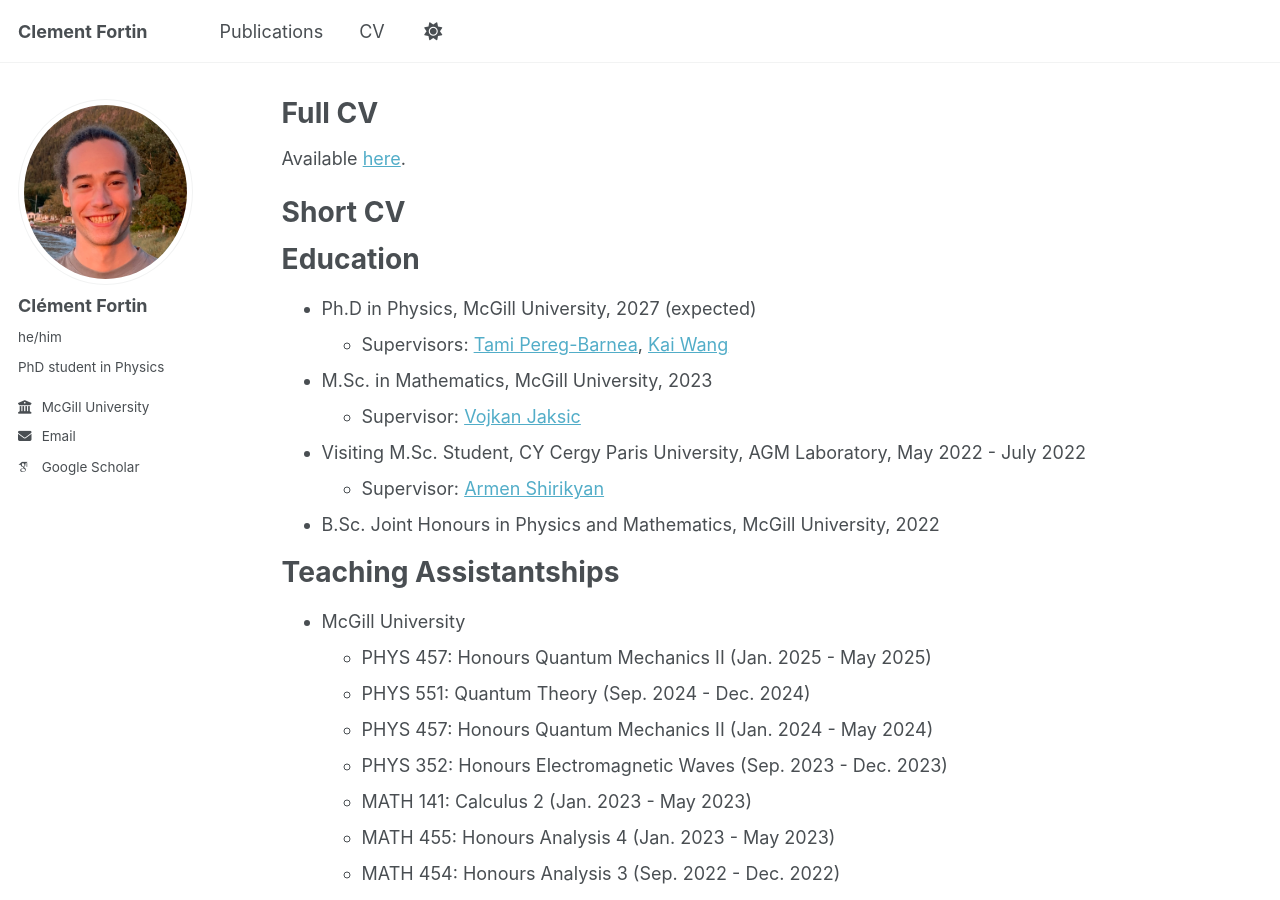
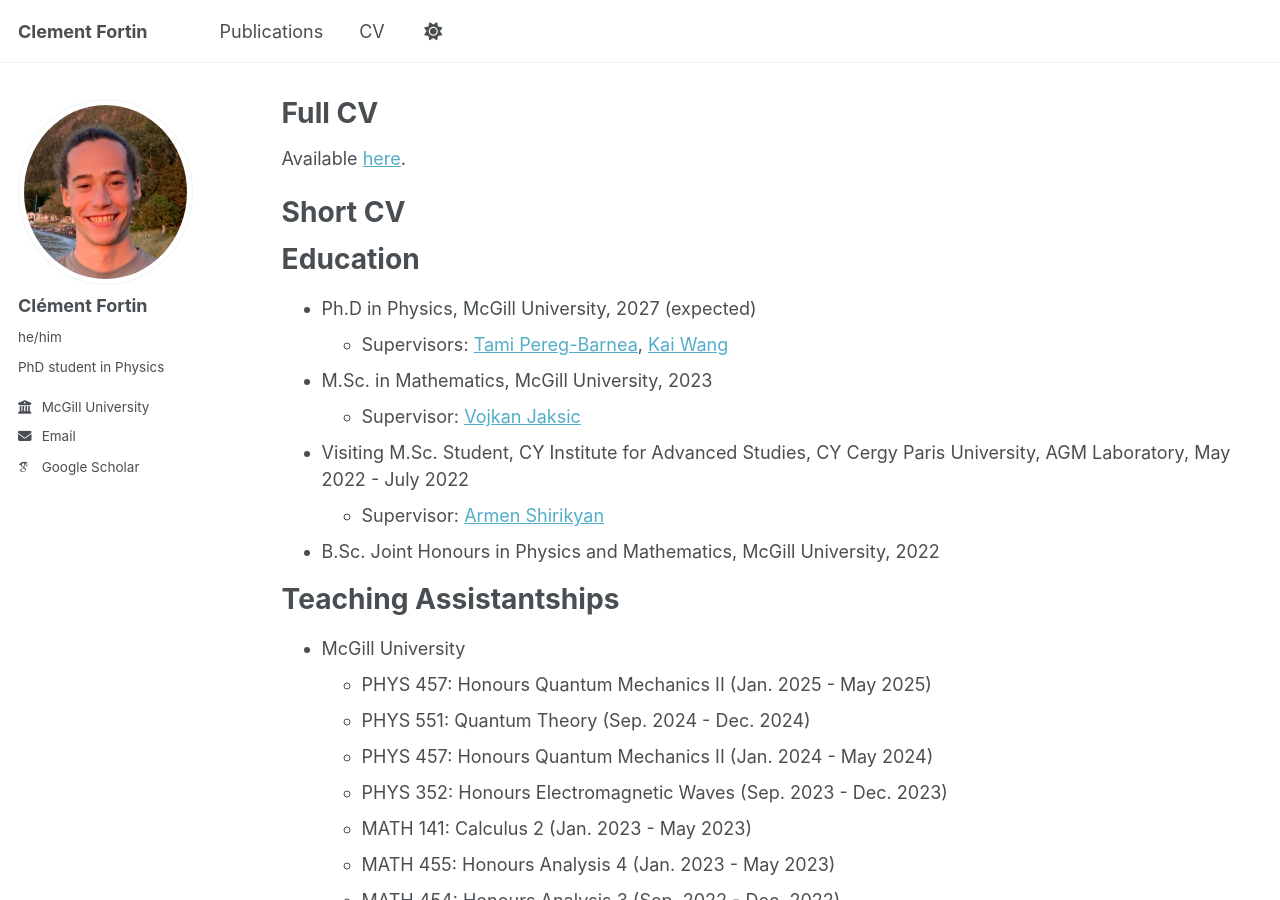
Before and after one commit to ClementFortin/ClementFortin.github.io, a Jekyll site: the page built from _pages/cv.md, in a window 1280 px wide and 900 px high. Built offline with Jekyll 4.4.1, drawn with Linux system fonts in a browser that asks for light colours; some web fonts are replaced.

Commit message:
Update cv.md

```diff
--- a/_pages/cv.md
+++ b/_pages/cv.md
@@ -17,7 +17,7 @@ Education
   * Supervisors: [Tami Pereg-Barnea](https://pbtami.wixsite.com/mysite-1), [Kai Wang](https://kw.physics.mcgill.ca/)
 * M.Sc. in Mathematics, McGill University, 2023
   * Supervisor: [Vojkan Jaksic](https://jaksic.xyz/)
-* Visiting M.Sc. Student, CY Cergy Paris University, AGM Laboratory, May 2022 - July 2022
+* Visiting M.Sc. Student, CY Institute for Advanced Studies, CY Cergy Paris University, AGM Laboratory, May 2022 - July 2022
   * Supervisor: [Armen Shirikyan](https://shirikyan.u-cergy.fr/)
 * B.Sc. Joint Honours in Physics and Mathematics, McGill University, 2022
 
```
